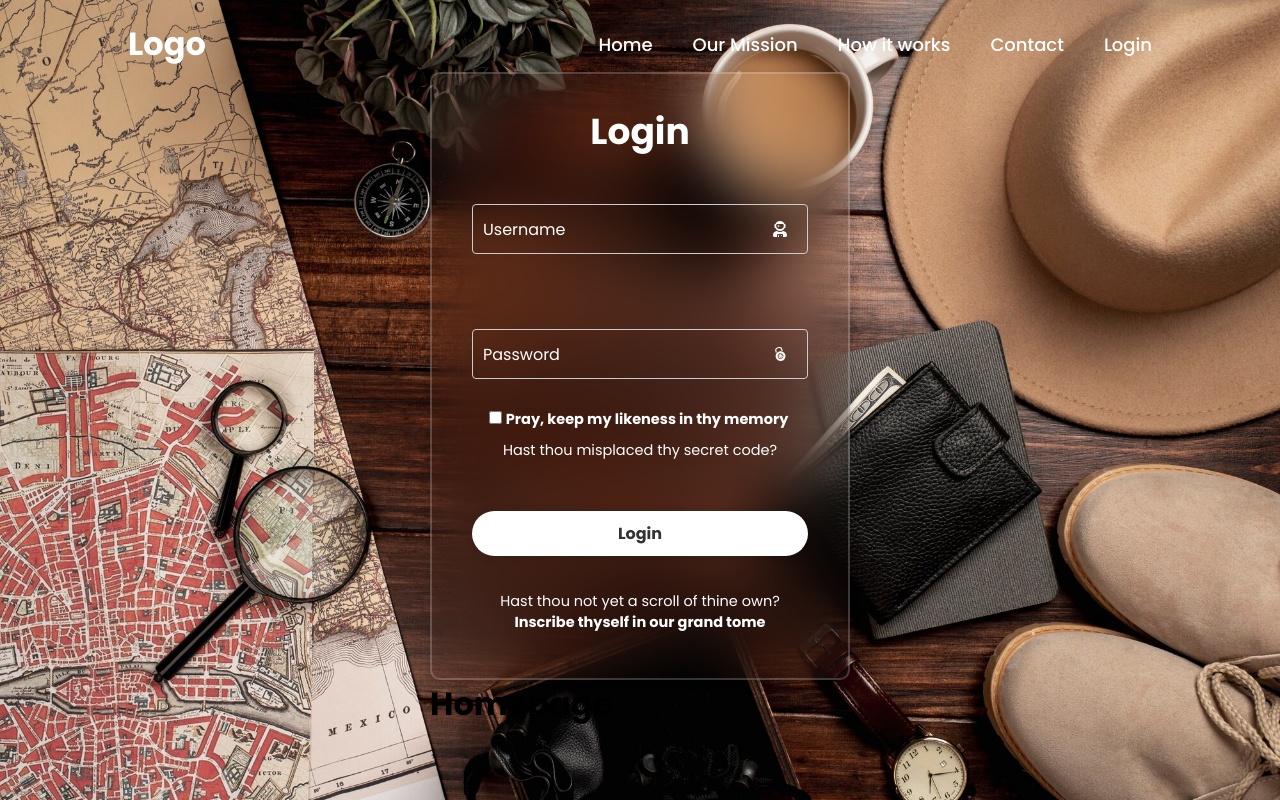
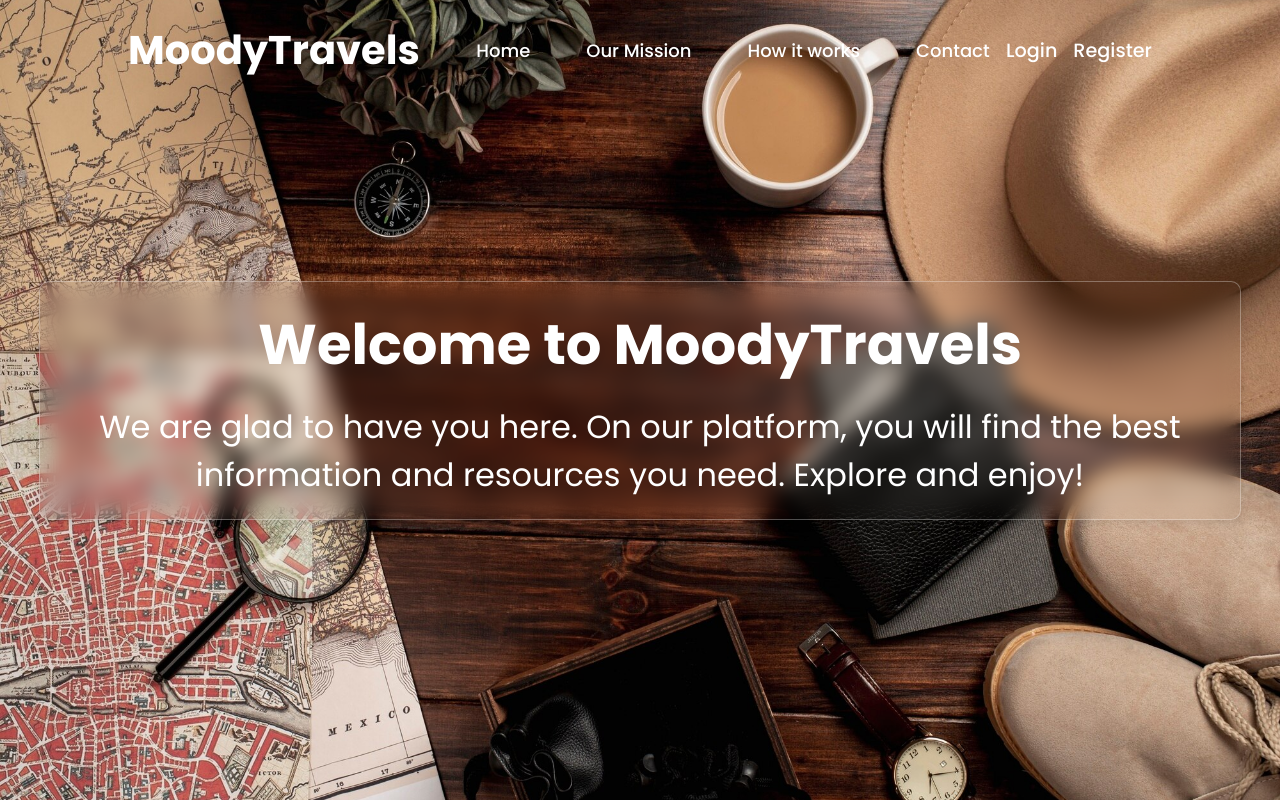
Before and after one commit to MoodyTravelsOrg/MoodyTravels, a React (Vite) app in the folder frontend/: page / in a window 1280 px wide. Built offline with nearby package versions, Linux system fonts and the light colour scheme.

Commit message:
adding the styles and conecting the components to the app.jsx , ajusting the navbar , linked to the components

```diff
--- a/frontend/src/App.jsx
+++ b/frontend/src/App.jsx
@@ -7,9 +7,8 @@ import {
 } from "react-router-dom";
 import Login from "./components/Login/Login";
 import Register from "./components/Register/Register";
-import HomePage from "./views/Homepage";
-import Navbar from './components/Navbar/Navbar'
-
+import Homepage from "./views/Homepage";
+import Navbar from './components/Navbar/Navbar';
 
 const App = () => {
   const [isAuthenticated, setIsAuthenticated] = useState(false);
@@ -19,14 +18,10 @@ const App = () => {
   return (
     <Router>
       <Navbar
-       setUserId={setUserId}
-       setIsAuthenticated={setIsAuthenticated}
-       setUsername={setUsername}/>
-
-       {/* Just added this right now as discussed during our very late Daily Scrum haha */}
-       <Login />
-       {/* ---------------------------------------------------------------------------- */}
-
+        setUserId={setUserId}
+        setIsAuthenticated={setIsAuthenticated}
+        setUsername={setUsername}
+      />
       <Routes>
         <Route path="/login" element={<Login />} />
         <Route
@@ -41,7 +36,7 @@ const App = () => {
         />
         <Route
           path="/"
-          element={<HomePage isAuthenticated={isAuthenticated} />}
+          element={<Homepage isAuthenticated={isAuthenticated} />}
         />
         <Route path="*" element={<Navigate to="/" />} />
       </Routes>
--- a/frontend/src/components/Login/Login.css
+++ b/frontend/src/components/Login/Login.css
@@ -15,12 +15,12 @@ body {
   }
 
 .wrapper {
-  width: 420px;
-  background: transparent;
+  width: 90%;
+  background:rgba(255, 255, 255, 0.056);
   border: 2px solid rgba(255, 255, 255, .2);
-
-  box-shadow: 0 0 10px rgba(0, 0, 0, .2);
-  backdrop-filter: blur(30px);
+  margin: 0 auto;
+  box-shadow: 0 4px 8px rgba(0, 0, 0, 0.1);
+  backdrop-filter: blur(10px);
   color: #fff;
 
   border-radius: 10px;
--- a/frontend/src/components/Login/Login.jsx
+++ b/frontend/src/components/Login/Login.jsx
@@ -34,7 +34,7 @@ const Login = () => {
         <button type="submit">Login</button>
 
         <div className="registered-link">
-            <p>Hast thou not yet a scroll of thine own? <a href="#">Inscribe thyself in our grand tome</a></p>
+            <p>Hast thou not yet a scroll of thine own? <a href="/register">Inscribe thyself in our grand tome</a></p>
             {/* Translated: "Don't have an account?" and "Register"... well, kind of haha */}
         </div>
       </form>
--- a/frontend/src/components/Navbar/Navbar.css
+++ b/frontend/src/components/Navbar/Navbar.css
@@ -15,8 +15,28 @@
 
 .logo {
   color: white;
-    font-size: 32px;
-    font-weight: 700;
+  font-size: 2.5rem;
+  font-weight: bold;
+}
+.navbar {
+  display: flex;
+  gap: 1rem;
+}
+
+.auth-links {
+  display: flex;
+  gap: 1rem;
+  color: white;
+}
+
+.auth-links a {
+  color: white;
+  font-size: 1.2rem;
+  font-weight: 500;
+}
+
+.auth-links a:hover {
+  text-decoration: underline;
 }
 
 .navbar a {
@@ -39,7 +59,7 @@
   height: 2px;
   background-color: white;
 
-    transition: .3s;
+  transition: 0.3s;
 
   /* transform: scaleX(0);
     transform-origin: right;
--- a/frontend/src/components/Navbar/Navbar.jsx
+++ b/frontend/src/components/Navbar/Navbar.jsx
@@ -1,20 +1,22 @@
-import React from 'react'
-import './Navbar.css'
+import React from 'react';
+import './Navbar.css';
 
 const Navbar = () => {
   return (
     <header className="header">
-        <a href="/" className="logo">Logo</a>
+      <a href="/" className="logo">MoodyTravels</a>
+      <nav className="navbar">
+        <a href="/">Home</a>
+        <a href="/mission">Our Mission</a>
+        <a href="/how-it-works">How it works</a>
+        <a href="/contact">Contact</a>
+      </nav>
+      <div className="auth-links">
+        <a href="/login">Login</a>
+        <a href="/register">Register</a>
+      </div>
+    </header>
+  );
+};
 
-        <nav className="navbar">
-            <a href="/">Home</a>
-            <a href="/">Our Mission</a>
-            <a href="/">How it works</a>
-            <a href="/">Contact</a>
-            <a href="/">Login</a>
-        </nav>
-    </header>
-  )
-}
-
-export default Navbar
+export default Navbar;
--- a/frontend/src/components/Register/Register.css
+++ b/frontend/src/components/Register/Register.css
@@ -1,11 +1,14 @@
 .container {
-    width: 90%;
+  width: 100%;
   max-width: 1200px;
-    margin: auto;
+  margin: 0 auto;
   padding: 20px;
-    background: #fff;
-    border-radius: 5px;
-    box-shadow: 0 0 10px rgba(0, 0, 0, 0.1);
+  background: rgba(255, 255, 255, 0.056);
+  border-radius: 10px;
+  box-shadow: 0 4px 8px rgba(0, 0, 0, 0.1);
+  backdrop-filter: blur(10px);
+  border: 1px solid rgba(255, 255, 255, 0.3);
+  color: #fff;
 }
 
 h2 {
@@ -19,35 +22,39 @@
   gap: 15px;
 }
 
-
 label {
-    width: 90%;
+  width: 100%;
   text-align: left;
   margin-bottom: 10px;
   font-weight: bold;
 }
 
-  input[type="text"], input[type="password"], input[type="email"] {
+input[type="text"],
+input[type="password"],
+input[type="email"] {
   padding: 10px;
   border: 1px solid #ccc;
   border-radius: 4px;
   width: 100%;
+  background: rgba(255, 255, 255, 0.5);
+  color: #000;
 }
 
 .recaptcha-container {
   display: flex;
   justify-content: center;
-    width: 90%;
+  width: 100%;
 }
 
 button {
   margin-top: 20px;
   padding: 10px;
   border: none;
-    border-radius: 4px;
-    background-color: #28a745;
-    color: white;
+  border-radius: 40px;
+  background-color: #ffffff;
+  color: rgb(0, 0, 0);
   font-size: 16px;
+  font-weight: bold;
   cursor: pointer;
 }
 
--- a/frontend/src/components/Register/Register.jsx
+++ b/frontend/src/components/Register/Register.jsx
@@ -1,4 +1,4 @@
-import React, { useState } from "react";
+import React, { useState, useRef } from "react";
 import ReCAPTCHA from "react-google-recaptcha";
 import { useNavigate } from "react-router-dom";
 import "./Register.css";
@@ -33,7 +33,7 @@ const Register = () => {
     }
 
     try {
-        const formData = new FormData();
+      const formData = new FormData();
       formData.append('email', email);
       formData.append('username', username);
       formData.append('password', password);
@@ -41,12 +41,8 @@ const Register = () => {
       formData.append('profileImage', profileImage);
       formData.append('recaptchaToken', recaptchaToken);
 
-
       const response = await fetch("http://localhost:5000/register", {
         method: "POST",
-        headers: {
-          "Content-Type": "application/json",
-        },
         credentials: "include",
         body: formData,
       });
@@ -57,9 +53,6 @@ const Register = () => {
         localStorage.setItem('username', user.username);
         localStorage.setItem('userId', user.id);
         localStorage.setItem('userImage', user.profileImage || defaultProfileImage);
-        setIsAuthenticated(true);
-        setUsername(user.username);
-        setUserId(user.id);
         fileInput.current.value = "";
         recaptchaRef.current.reset();
         setSuccess("Registration successful");
@@ -113,7 +106,6 @@ const Register = () => {
             required
           />
         </label>
-
         <label>
             Profile Image:
             <input
--- /dev/null
+++ b/frontend/src/views/Homepage.css
@@ -0,0 +1,32 @@
+.homepage-container {
+  display: flex;
+  justify-content: center;
+  align-items: center;
+  height: 100%;
+  margin: 0 auto;
+  background: rgba(255, 255, 255, 0.057);
+  border-radius: 10px;
+  box-shadow: 0 4px 8px rgba(0, 0, 0, 0.1);
+  backdrop-filter: blur(10px);
+  border: 1px solid rgba(255, 255, 255, 0.3);
+  background: url("") no-repeat center center/cover;
+}
+
+.glass-effect {
+  padding: 20px;
+  text-align: center;
+  width: 100%;
+  height: auto;
+  max-width: 1200px;
+  max-height: 800px;
+  color: #fff;
+}
+
+.glass-effect h1 {
+  font-size: 3.5rem;
+  margin-bottom: 1rem;
+}
+
+.glass-effect p {
+  font-size: 2rem;
+}
--- a/frontend/src/views/Homepage.jsx
+++ b/frontend/src/views/Homepage.jsx
@@ -1,14 +1,18 @@
 import React from "react";
+import "./Homepage.css";
 
 const Homepage = () => {
-
-
-    return (
-        <div>
-            <h1>Homepage</h1>
-        </div>
-    );
-}
-
+  return (
+    <div className="homepage-container">
+      <div className="glass-effect">
+        <h1>Welcome to MoodyTravels</h1>
+        <p>
+          We are glad to have you here. On our platform, you will find the best
+          information and resources you need. Explore and enjoy!
+        </p>
+      </div>
+    </div>
+  );
+};
 
 export default Homepage;
```
Also changed, not shown: 1 other file (tests, documents, lock files or other folders). Lines whose indentation alone changed are shown as unchanged.
